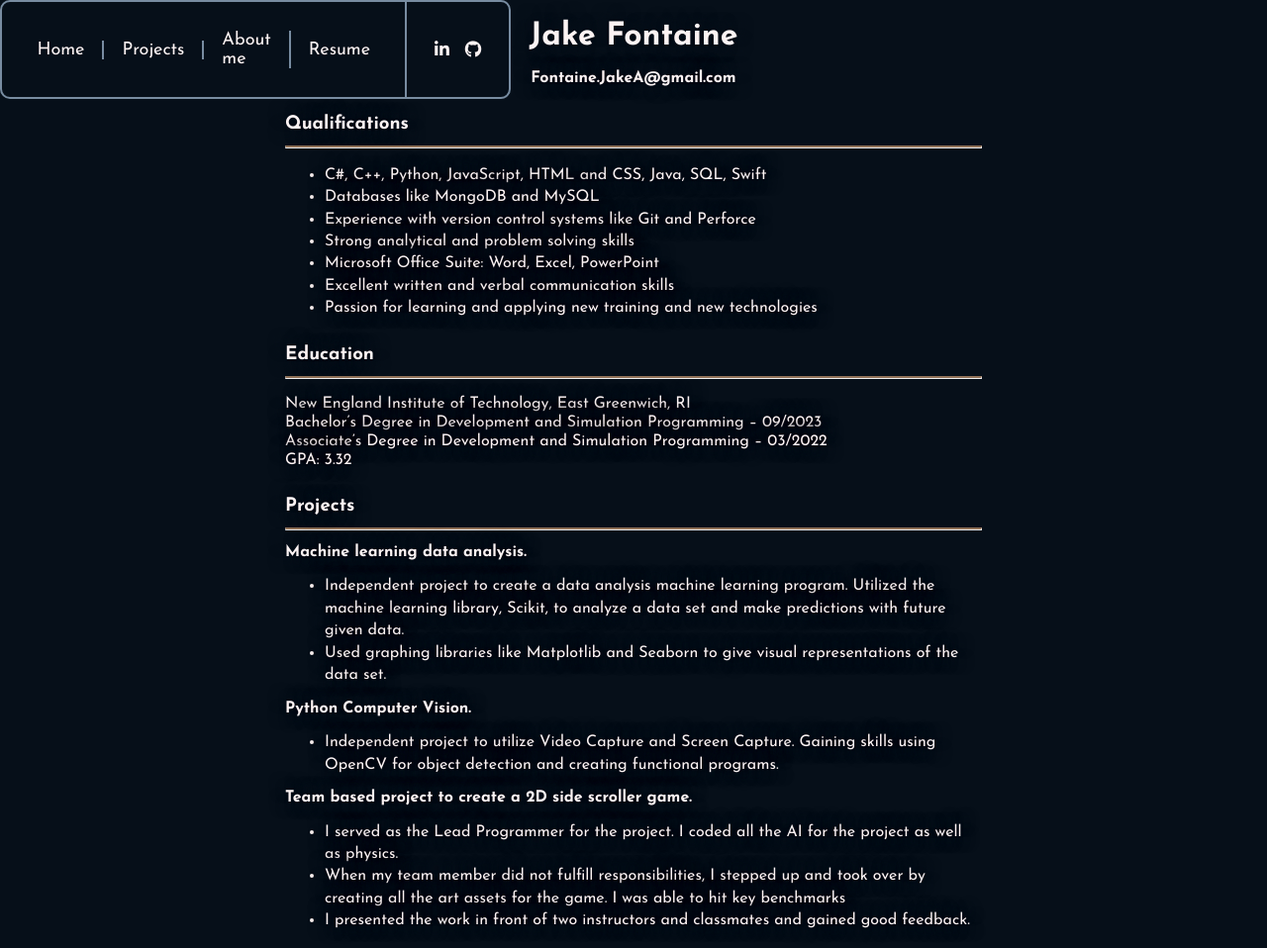
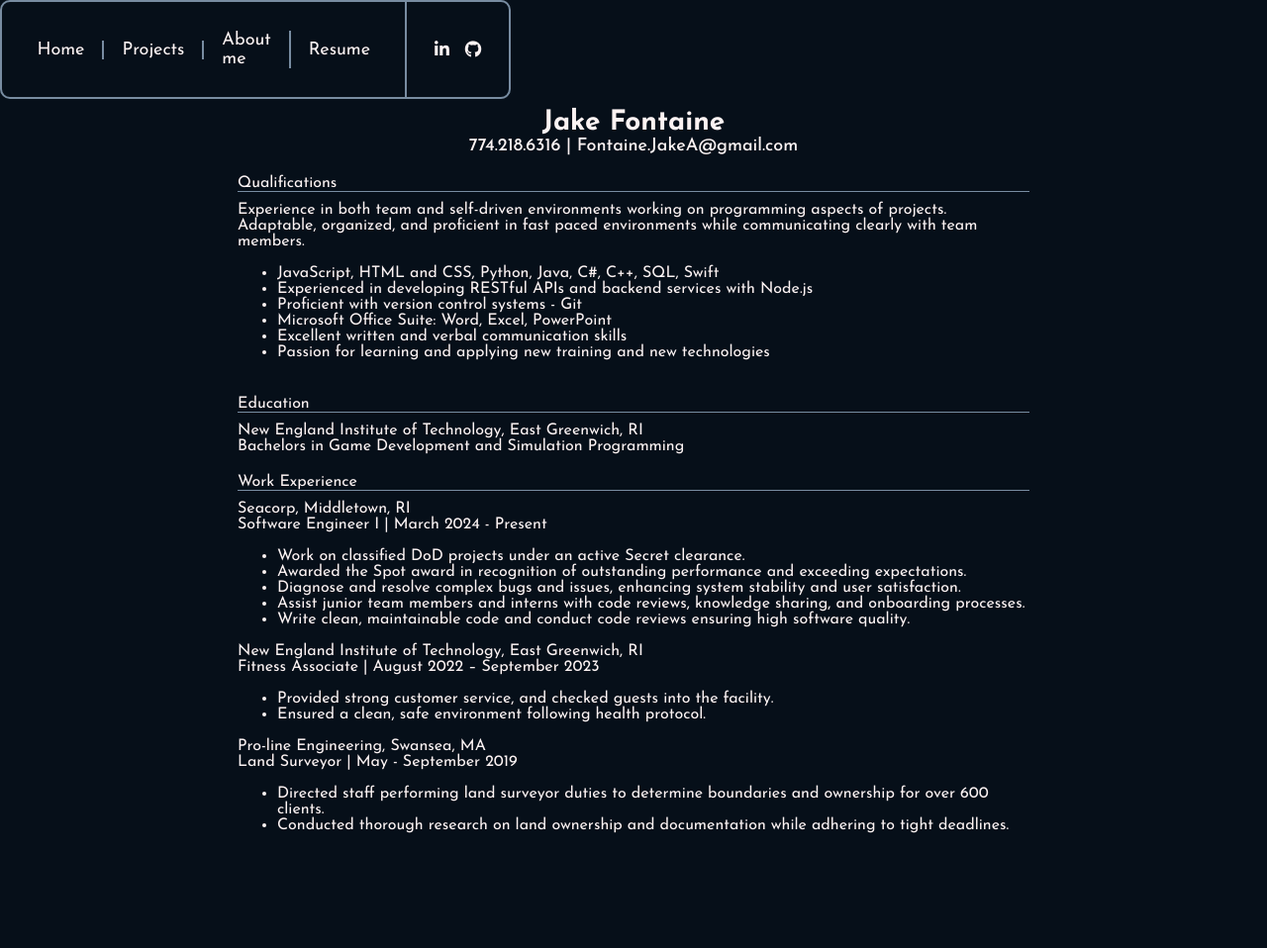
Before and after one commit to JakeFontaine821/JakeFontaine_Portfolio, a plain HTML site: page resume.html in a window 1280 px wide. Shown: the whole page at 99% size. After the commit the page ends 868 px from the top, so only its background shows below. Drawn offline with Linux system fonts and the light colour scheme.

Commit message:
Updated resume, cleaned up unnecessary js file, reworked resume css, added pixel painter to projcts

```diff
--- /dev/null
+++ b/colors.css
@@ -0,0 +1,35 @@
+@import url('https://fonts.googleapis.com/css2?family=Josefin+Sans:ital,wght@0,100..700;1,100..700');
+
+:root{
+    --text: #FCF3F3;
+    --hover-text: #e5b58b;
+    --background: #060F19;
+    --primary: #1F2D2D;
+    --accent: #788CA1;
+}
+
+/*************************** Fonts ***************************/
+
+.josefin-regular {
+    font-family: "Josefin Sans", sans-serif;
+    font-weight: 400;
+    font-style: normal;
+}
+
+.josefin-medium {
+    font-family: "Josefin Sans", sans-serif;
+    font-weight: 500;
+    font-style: normal;
+}
+
+.josefin-semibold {
+    font-family: "Josefin Sans", sans-serif;
+    font-weight: 600;
+    font-style: normal;
+}
+
+.josefin-bold {
+    font-family: "Josefin Sans", sans-serif;
+    font-weight: 700;
+    font-style: normal;
+}
--- a/resume.html
+++ b/resume.html
@@ -5,8 +5,47 @@
     <meta name="viewport" content="width=device-width, initial-scale=1.0">
     <title>Jake Fontaine - Resume</title>
 
-    <!--Link to stylesheet-->
     <link rel="stylesheet" href="style.css">
+    <link rel="stylesheet" href="colors.css">
+    <style>
+        .resume-page{
+            display: flex;
+            flex-direction: column;
+            align-items: center;
+            margin-top: 100px;
+        }
+
+        .resume-page .resume-subsection{
+            display: flex;
+            flex-direction: column;
+            align-items: center;
+            max-width: 800px;
+            width: 100%;
+            padding: 10px 0px;
+            cursor: pointer;
+        }
+
+        .resume-page .resume-subsection .header{
+            font-size: 28px;
+        }
+
+        .resume-page .resume-subsection .sub-header{
+            font-size: 18px;
+        }
+
+        .resume-page .resume-subsection .section-header{
+            border-bottom: 1px solid var(--accent);
+            margin-bottom: 10px;
+        }
+
+        .resume-page .resume-subsection > :not(.header, .sub-header){
+            width: 100%;
+            display: flex;
+            flex-direction: column;
+            /* justify-content: flex-start; */
+            align-self: start;
+        }
+    </style>
 
     <!--Link to use logos from fontawesome-->
     <script src="https://kit.fontawesome.com/d995b789e7.js" crossorigin="anonymous"></script>
@@ -25,58 +64,107 @@
         </div>
     </nav>
 
-    <div class="resume_page">
-        <div class="resume-container background-shadow">
-            <div class="resume-header">
-                <h1>Jake Fontaine</h1>
-                <h4 style="line-height: .6;">Fontaine.JakeA@gmail.com</h4>
+    <div class="resume-page josefin-regular">
+        <div class="resume-subsection">
+            <div class="header josefin-bold">Jake Fontaine</div>
+            <div class="sub-header josefin-medium">774.218.6316 | Fontaine.JakeA@gmail.com</div>
         </div>
         <div class="resume-subsection">
-                <h3 class="kindasmaller">Qualifications</h3>
-                <hr>
+            <div class="section-header">Qualifications</div>
+            <div>Experience in both team and self-driven environments working on programming aspects of projects. Adaptable, organized, and proficient in fast paced environments while communicating clearly with team members.</div>
             <ul>
-                    <li class="kindabig">C#, C++, Python, JavaScript, HTML and CSS, Java, SQL, Swift </li>
-                    <li class="kindabig">Databases like MongoDB and MySQL</li>
-                    <li class="kindabig">Experience with version control systems like Git and Perforce</li>
-                    <li class="kindabig">Strong analytical and problem solving skills</li>
-                    <li class="kindabig">Microsoft Office Suite: Word, Excel, PowerPoint</li>
-                    <li class="kindabig">Excellent written and verbal communication skills</li>
-                    <li class="kindabig">Passion for learning and applying new training and new technologies</li>
+                <li>JavaScript, HTML and CSS, Python, Java, C#, C++, SQL, Swift</li>
+                <li>Experienced in developing RESTful APIs and backend services with Node.js</li>
+                <li>Proficient with version control systems - Git</li>
+                <li>Microsoft Office Suite: Word, Excel, PowerPoint</li>
+                <li>Excellent written and verbal communication skills</li>
+                <li>Passion for learning and applying new training and new technologies</li>
             </ul>
         </div>
         <div class="resume-subsection">
-                <h3 class="kindasmaller">Education</h3>
-                <hr>
-                <p class="notasbig">New England Institute of Technology, East Greenwich, RI <br>
-                   Bachelor’s Degree in Development and Simulation Programming – 09/2023 <br>
-                   Associate’s Degree in Development and Simulation Programming – 03/2022 <br>
-                   GPA: 3.32
-                </p>
+            <div class="section-header">Education</div>
+            <div>New England Institute of Technology, East Greenwich, RI</div>
+            <div>Bachelors in Game Development and Simulation Programming</div>
         </div>
         <div class="resume-subsection">
-                <h3 class="kindasmaller">Projects</h3>
-                <hr>
-                <h4 class="kindasmaller">Machine learning data analysis.</h4>
+            <div class="section-header">Work Experience</div>
+            <div>Seacorp, Middletown, RI</div>
+            <div>Software Engineer I | March 2024 - Present</div>
             <ul>
-                    <li class="kindabig">Independent project to create a data analysis machine learning program. Utilized the machine learning library, Scikit, to analyze a data set and make predictions with future given data.</li>
-                    <li class="kindabig"> Used graphing libraries like Matplotlib and Seaborn to give visual representations of the data set.</li>
+                <li>Work on classified DoD projects under an active Secret clearance.</li>
+                <li>Awarded the Spot award in recognition of outstanding performance and exceeding expectations.</li>
+                <li>Diagnose and resolve complex bugs and issues, enhancing system stability and user satisfaction.</li>
+                <li>Assist junior team members and interns with code reviews, knowledge sharing, and onboarding processes.</li>
+                <li>Write clean, maintainable code and conduct code reviews ensuring high software quality.</li>
             </ul>
-                <h4 class="kindasmaller">Python Computer Vision.</h4>
+            <div>New England Institute of Technology, East Greenwich, RI</div>
+            <div>Fitness Associate | August 2022 – September 2023</div>
             <ul>
-                    <li class="kindabig">Independent project to utilize Video Capture and Screen Capture. Gaining skills using OpenCV for object detection
-                        and creating functional programs.</li>
+                <li>Provided strong customer service, and checked guests into the facility.</li>
+                <li>Ensured a clean, safe environment following health protocol.</li>
             </ul>
-                <h4 class="kindasmaller">Team based project to create a 2D side scroller game.</h4>
+            <div>Pro-line Engineering, Swansea, MA</div>
+            <div>Land Surveyor | May - September 2019</div>
             <ul>
-                    <li class="kindabig">I served as the Lead Programmer for the project. I coded all the AI for the project as well as physics.</li>
-                    <li class="kindabig"> When my team member did not fulfill responsibilities, I stepped up and took over by creating all the art assets for
-                        the game. I was able to hit key benchmarks for the project and earned an A-.</li>
-                    <li class="kindabig">I presented the work in front of two instructors and classmates and gained good feedback.</li>
+                <li>Directed staff performing land surveyor duties to determine boundaries and ownership for over 600 clients.</li>
+                <li>Conducted thorough research on land ownership and documentation while adhering to tight deadlines.</li>
             </ul>
         </div>
     </div>
-    </div>
 
-    <script src="textTyping.js"></script>
+    <script>
+        let list_element = document.querySelectorAll(".resume-subsection li");
+
+        const line_delay = 6;
+        let timer = 0;
+        let lines_typing = 1;
+        const interval = 1000/60; // 60 times a second
+        const page_load_delay = 100;
+
+        function LineController() {
+            this.line = 0;
+            this.hold_text = null;
+            this.current_letter = 0;
+
+            this.SetLine = function(_line) {
+                this.line = _line;
+
+                this.hold_text = list_element[_line].innerHTML;
+                list_element[_line].innerHTML = "";
+            };
+
+            this.AddLetter = function() {
+                if(this.current_letter < this.hold_text.length) {
+                    list_element[this.line].innerHTML += this.hold_text[this.current_letter];
+                    this.current_letter += 1;
+                }
+            };
+        };
+
+        let line_controllers = []
+        for (let i = 0; i < list_element.length; i++) {
+            let newController = new LineController();
+            newController.SetLine(i);
+
+            line_controllers.push(newController);
+        }
+
+        function Animate() {
+            timer += 1;
+
+            if (lines_typing < list_element.length && timer >= line_delay) {
+                lines_typing += 1;
+                timer -= line_delay;
+            }
+
+            for (let i = 0; i < lines_typing; i++) {
+                line_controllers[i].AddLetter();
+            }
+        };
+
+        setTimeout(() => {
+            setInterval(Animate, interval);
+        }, page_load_delay);
+    </script>
 </body>
 </html>
--- a/style.css
+++ b/style.css
@@ -336,6 +336,7 @@ article div{
     display: flex;
     flex-direction: row;
     width: calc(100% - 60px);
+    gap: 5px;
 }
 
 .page-image-section .project-image{
@@ -350,9 +351,9 @@ article div{
     background-size: cover;
 }
 
-.with-margin{
+/* .with-margin{
     margin-right: 5px;
-}
+} */
 
 /*****************************************************************/
 /*****                   About Me section                    *****/
@@ -396,63 +397,6 @@ article div{
 }
 
 /*****************************************************************/
-/*****                    Resume section                     *****/
-.resume_page{
-    width: 100vw;
-    height: 100vh;
-
-    display: flex;
-    flex-direction: column;
-    justify-content: center;
-    align-items: center;
-}
-
-.resume-container{
-    width: 55%;
-    height: 100%;
-
-    display: flex;
-    flex-direction: column;
-    align-items: center;
-}
-
-.resume-container hr{
-    border-top: 2px solid var(--hover-text);
-    border-style: inset;
-}
-
-.resume-header{
-    width: 100%;
-    text-align: center;
-}
-
-.resume-subsection{
-    width: 100%;
-}
-
-/*****************************************************************/
-/*****                     Blob section                      *****/
-.blob{
-    background-color: var(--hover-text);
-    height: 500px;
-    aspect-ratio: 1;
-    position: fixed;
-    /* left: 50%; */
-    /* top: 50%; */
-    translate: -50% -50%;
-    border-radius: 50%;
-    z-index: -2;
-}
-
-.blur{
-    width: 100%;
-    height: 100%;
-    position: fixed;
-    z-index: -1;
-    backdrop-filter: blur(200px);
-}
-
-/*****************************************************************/
 /*****                     MISC section                      *****/
 
 .kindasmaller{
--- a/textTyping.js
+++ /dev/null
@@ -1,121 +0,0 @@
-let list_element = document.querySelectorAll(".resume-subsection li");
-
-const line_delay = 10;
-let timer = 0;
-let lines_typing = 1;
-const interval = 1000/60; // 60 times a second
-const page_load_delay = 100;
-const number_of_lines = 7;
-
-function LineController() {
-    this.line = 0;
-    this.hold_text = null;
-    this.current_letter = 0;
-
-    this.SetLine = function(_line) {
-        this.line = _line;
-
-        this.hold_text = list_element[_line].innerHTML;
-        list_element[_line].innerHTML = "";
-    }
-
-    this.AddLetter = function() {
-        if(this.current_letter < this.hold_text.length) {
-            list_element[this.line].innerHTML += this.hold_text[this.current_letter];
-            this.current_letter += 1;
-        }
-    }
-}
-
-let line_controllers = []
-for (let i = 0; i < list_element.length; i++) {
-    let newController = new LineController();
-    newController.SetLine(i);
-
-    line_controllers.push(newController);
-}
-
-function Animate() {
-    timer += 1;
-
-    if (lines_typing < list_element.length && timer >= line_delay) {
-        lines_typing += 1;
-        timer -= line_delay;
-    }
-
-    for (let i = 0; i < lines_typing; i++) {
-        line_controllers[i].AddLetter();
-    }
-}
-
-setTimeout(() => {
-    setInterval(Animate, interval);
-}, page_load_delay)
-
-/*****************************************************************************************************************/
-/*****                                           Iteration 2                                                 *****/
-/*****************************************************************************************************************/
-
-// let hold_text = [];
-// for (let i = 0; i < list_element.length; i++) {
-//     hold_text.push(list_element[i].innerHTML);
-//     list_element[i].innerHTML = "";
-// }
-
-// let current_line = 0;
-// let current_letter = 0;
-
-// function Animate(_line) {
-//     if(timer >= typing_speed && current_line < list_element.length) {
-//         list_element[current_line].innerHTML += hold_text[current_line][current_letter];
-
-//         current_letter += 1;
-//         if(current_letter >= hold_text[current_line].length) {
-//             current_line += 1;
-//             current_letter = 0;
-//         }
-
-//         timer -= typing_speed;
-//     }
-//     else {
-//         timer += 1;
-//     }
-// }
-
-// setTimeout(() => {
-//     setInterval(Animate, interval);
-// }, page_load_delay)
-
-/*****************************************************************************************************************/
-/*****                                            Iteration 1                                                *****/
-/*****************************************************************************************************************/
-
-// let list_element = document.querySelector(".resume-subsection li");
-
-// const typing_speed = 10;
-// let timer = 0;
-// const interval = 60/1000;
-// const page_load_delay = 200;
-// const number_of_lines = 7;
-
-// let hold_text = list_element.innerHTML;
-// list_element.innerHTML = "";
-
-// let current_letter = 0;
-// let line_length = hold_text.length;
-
-// function Animate() {
-//     if(timer >= typing_speed && current_letter < line_length) {
-//         list_element.innerHTML += hold_text[current_letter];
-//         current_letter += 1;
-
-//         timer -= typing_speed;
-//     }
-//     else {
-//         timer += 1;
-//     }
-// }
-
-// setTimeout(() => {
-//     setInterval(Animate, interval);
-// }, page_load_delay)
```
Also changed, not shown: about.html (+1 -8 lines), index.html (+1 -1 lines), projects.html (+19 -19 lines), images/Project3_img0.jpg, images/Project3_img1.jpg. Lines whose indentation alone changed are shown as unchanged.
